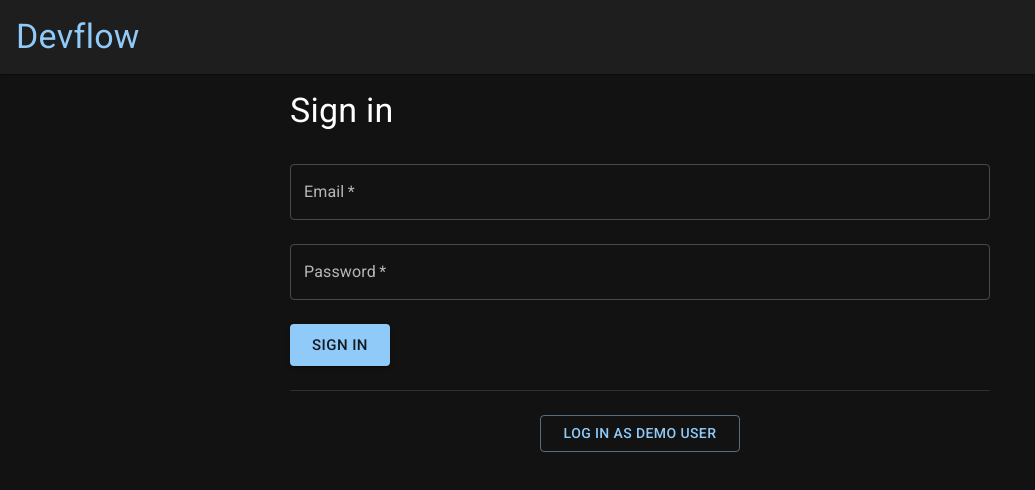
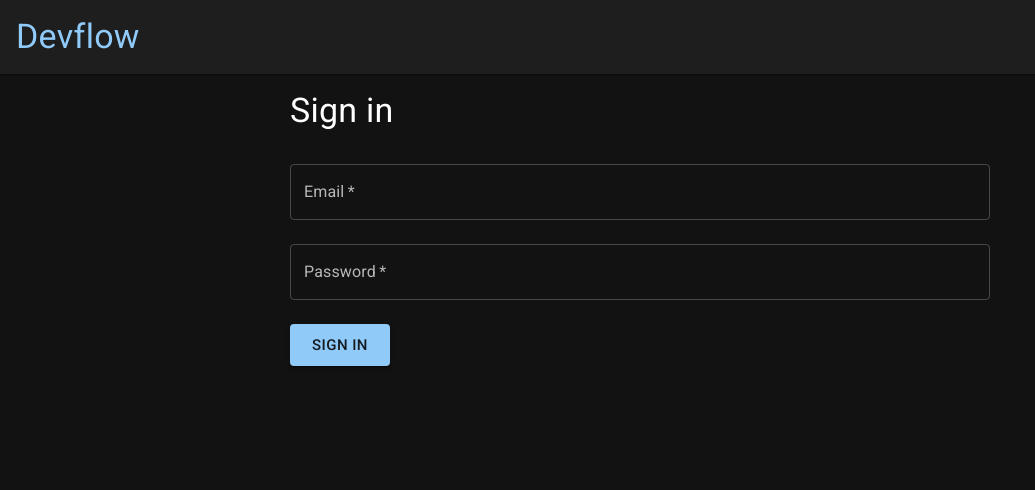
Before and after one commit to eryk2103/devflow, a React (Vite) app in the folder web-app/: page /login in a window 1280 px wide. Shown: the top 490 px of the page, without its empty margins (0-1035 px from the left). Built offline with nearby package versions, Linux system fonts and the light colour scheme; no server answers.

Commit message:
mvp finished

```diff
--- a/web-app/src/auth/AuthContext.tsx
+++ b/web-app/src/auth/AuthContext.tsx
@@ -19,9 +19,16 @@ export const AuthProvider = ({ children }: { children: ReactNode }) => {
 
     useEffect(() => {
         const loadUser = async () => {
-            const newToken = await refresh();
-            await getUser(newToken);
-            setLoading(false);
+            try {
+                const newToken = await refresh();
+                await getUser(newToken);
+            }
+            catch {
+                logout();
+            }
+            finally {
+                setLoading(false);
+            }
         }
         loadUser();
     }, []);
--- a/web-app/src/auth/LoginPage.tsx
+++ b/web-app/src/auth/LoginPage.tsx
@@ -30,20 +30,11 @@ export default function LoginPage() {
         }
     };
 
-    const handleDemoClick = () => {
-        const data: LoginFormData = { email: "user3@example.com", password: "stringst" };
-        handleLogin(data);
-    }
-
     return (
         <Stack sx={{ alignItems: "center" }}>
             <Stack sx={{ width: { xs: "100%", sm: 500, md: 700 } }} >
                 <Loading isLoading={loading} />
                 <LoginForm onSubmit={handleLogin} error={error} />
-                <Divider sx={{ my: 3 }} />
-                <Stack sx={{ alignItems: { md: "center" } }}>
-                    <Button variant="outlined" sx={{ width: { md: 200 } }} onClick={handleDemoClick}>Log in as demo user</Button>
-                </Stack>
             </Stack>
         </Stack >
     );
--- a/web-app/src/project/ProjectDetailPage.tsx
+++ b/web-app/src/project/ProjectDetailPage.tsx
@@ -24,11 +24,7 @@ export default function ProjectDetailPage() {
         const load = async () => {
             try {
                 const res = await fetchApi(`projects/${id}`, {
-                    method: "GET",
-                    headers: {
-                        "Content-Type": "application/json",
-                        "Accept": "application/json",
-                    },
+                    method: "GET"
                 });
 
                 const data = await res.json();
--- a/web-app/src/task/TaskDetailPage.tsx
+++ b/web-app/src/task/TaskDetailPage.tsx
@@ -24,7 +24,7 @@ export default function TaskDetailPage() {
     useEffect(() => {
         const load = async () => {
             try {
-                const res = await fetchApi(`/tasks/${taskId}`, {
+                const res = await fetchApi(`tasks/${taskId}`, {
                     method: "GET",
                 });
 
```
